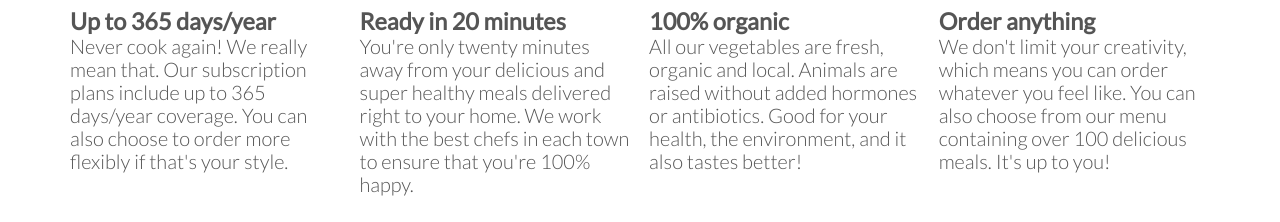
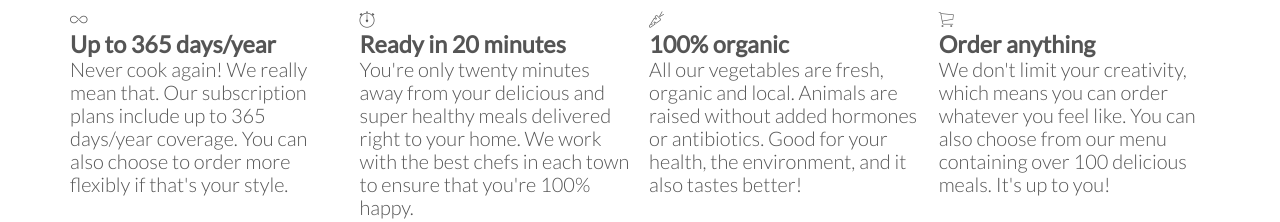
Before and after one commit to TiagoMaiaL/Omnifood-project, a website: page index.html in a window 1280 px wide. Shown: the part 884-1106 px from the top of the page. Drawn offline with Linux system fonts and the light colour scheme; files whose address does not match are found by name.

Commit message:
Adding font icons to each section

```diff
--- a/index.html
+++ b/index.html
@@ -5,6 +5,7 @@
         <title>Omnifood</title>
         <link rel="stylesheet" type="text/css" href="vendors/css/grid.css">
         <link rel="stylesheet" type="text/css" href="vendors/bower_components/normalize-css/normalize.css">
+        <link rel="stylesheet" type="text/css" href="vendors/bower_components/ionicons/css/ionicons.css">
         <link rel="stylesheet" type="text/css" href="resources/css/style.css">
         <link href="https://fonts.googleapis.com/css?family=Lato:100,300,300i,400" rel="stylesheet">
     </head>
@@ -35,21 +36,25 @@
 
             <div class="row">
                 <div class="col span-1-of-4">
+                    <i class="icon ion-ios-infinite-outline"></i>
                     <h3>Up to 365 days/year</h3>
                     <p>Never cook again! We really mean that. Our subscription plans include up to 365 days/year coverage. You can also choose to order more flexibly if that's your style.</p>
                 </div>
 
                 <div class="col span-1-of-4">
+                    <i class="icon ion-ios-stopwatch-outline"></i>
                     <h3>Ready in 20 minutes</h3>
                     <p>You're only twenty minutes away from your delicious and super healthy meals delivered right to your home. We work with the best chefs in each town to ensure that you're 100% happy.</p>
                 </div>
 
                 <div class="col span-1-of-4">
+                    <i class="icon ion-ios-nutrition-outline"></i>
                     <h3>100% organic</h3>
                     <p>All our vegetables are fresh, organic and local. Animals are raised without added hormones or antibiotics. Good for your health, the environment, and it also tastes better!</p>
                 </div>
 
                 <div class="col span-1-of-4">
+                    <i class="icon ion-ios-cart-outline"></i>
                     <h3>Order anything</h3>
                     <p>We don't limit your creativity, which means you can order whatever you feel like. You can also choose from our menu containing over 100 delicious meals. It's up to you!</p>
                 </div>
```
